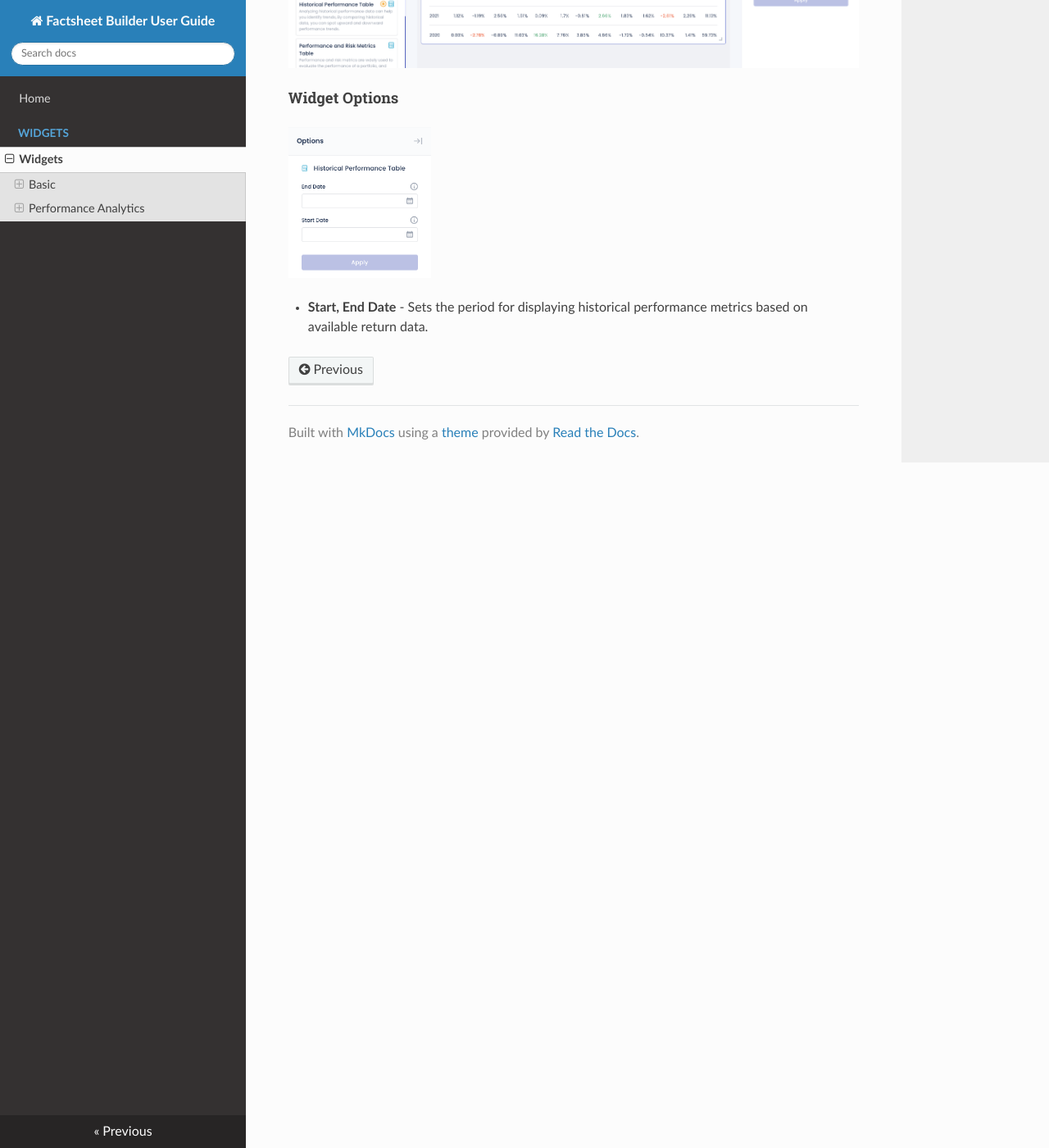
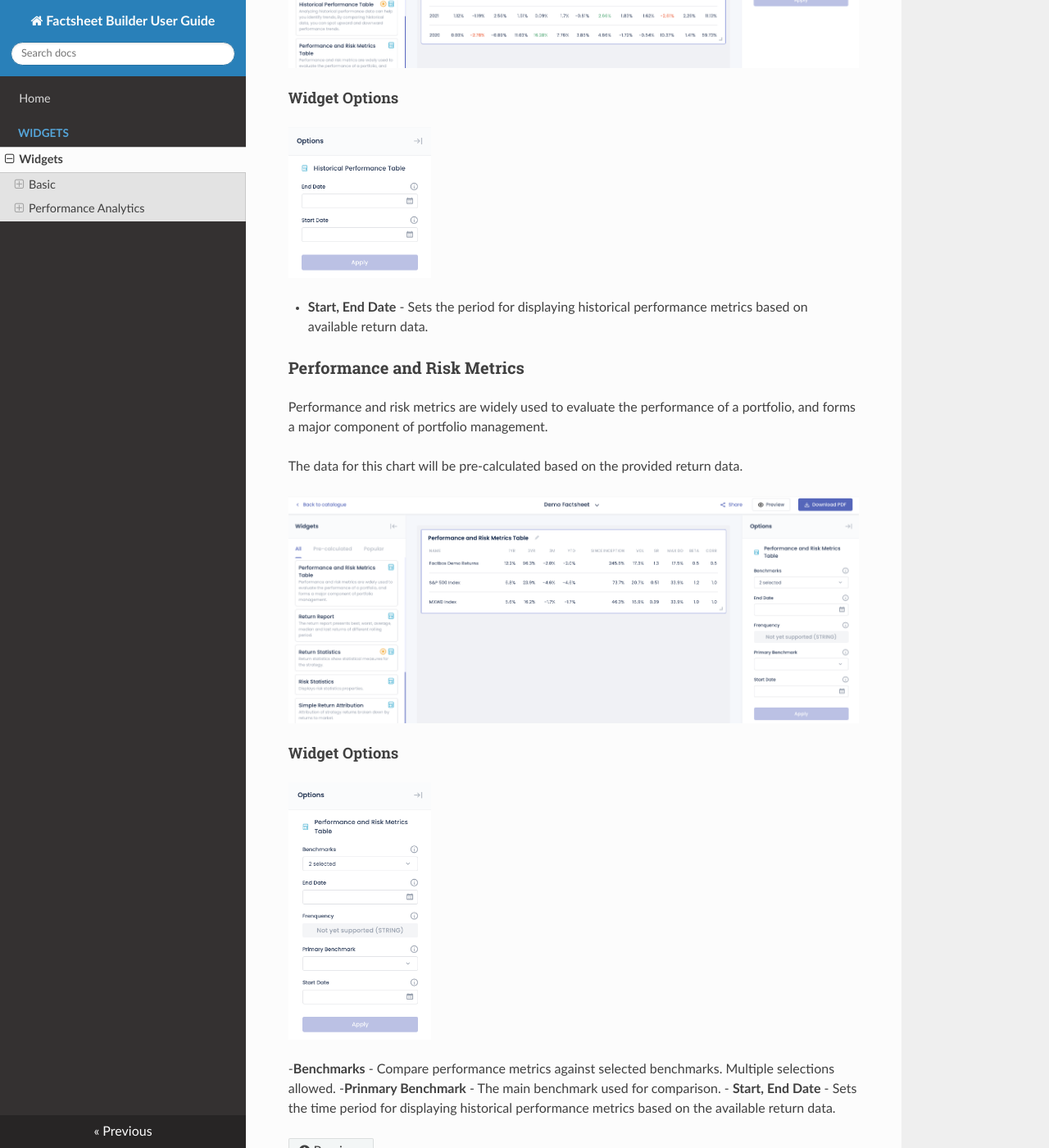
Before and after one commit to noviscient/factbox-user-guide, an MkDocs documentation site: the page built from docs/widgets/index.md, in a window 1280 px wide and 1400 px high, scrolled down 4648 px. Shown: the whole window at 82% size. Built offline with MkDocs 1.6.1, drawn with Linux system fonts in a browser that asks for light colours; nearby versions of some CDN libraries.

Commit message:
update widgets, performance and risk metrics

```diff
--- a/docs/widgets/index.md
+++ b/docs/widgets/index.md
@@ -100,6 +100,22 @@ The data for this chart will be pre-calculated based on the provided return data
 
 #### Widget Options
 
-<img src="../images/widgets/SCR-20250506-uglz.png" alt="Expected Shortfall options" width="25%"/>
+<img src="../images/widgets/SCR-20250506-uglz.png" alt="Historical Performance Table options" width="25%"/>
 
 - **Start, End Date** - Sets the period for displaying historical performance metrics based on available return data.
+
+### Performance and Risk Metrics
+
+Performance and risk metrics are widely used to evaluate the performance of a portfolio, and forms a major component of portfolio management.
+
+The data for this chart will be pre-calculated based on the provided return data.
+
+![Performance and Risk Metrics widget](../images/widgets/SCR-20250506-uhys.png)
+
+#### Widget Options
+
+<img src="../images/widgets/SCR-20250506-ujba.png" alt="Performance and Risk Metrics options" width="25%"/>
+
+-**Benchmarks** - Compare performance metrics against selected benchmarks. Multiple selections allowed.
+-**Prinmary Benchmark** - The main benchmark used for comparison.
+- **Start, End Date** - Sets the time period for displaying historical performance metrics based on the available return data.
```
Also changed, not shown: docs/images/widgets/SCR-20250506-uhys.png (added), docs/images/widgets/SCR-20250506-ujba.png (added).
